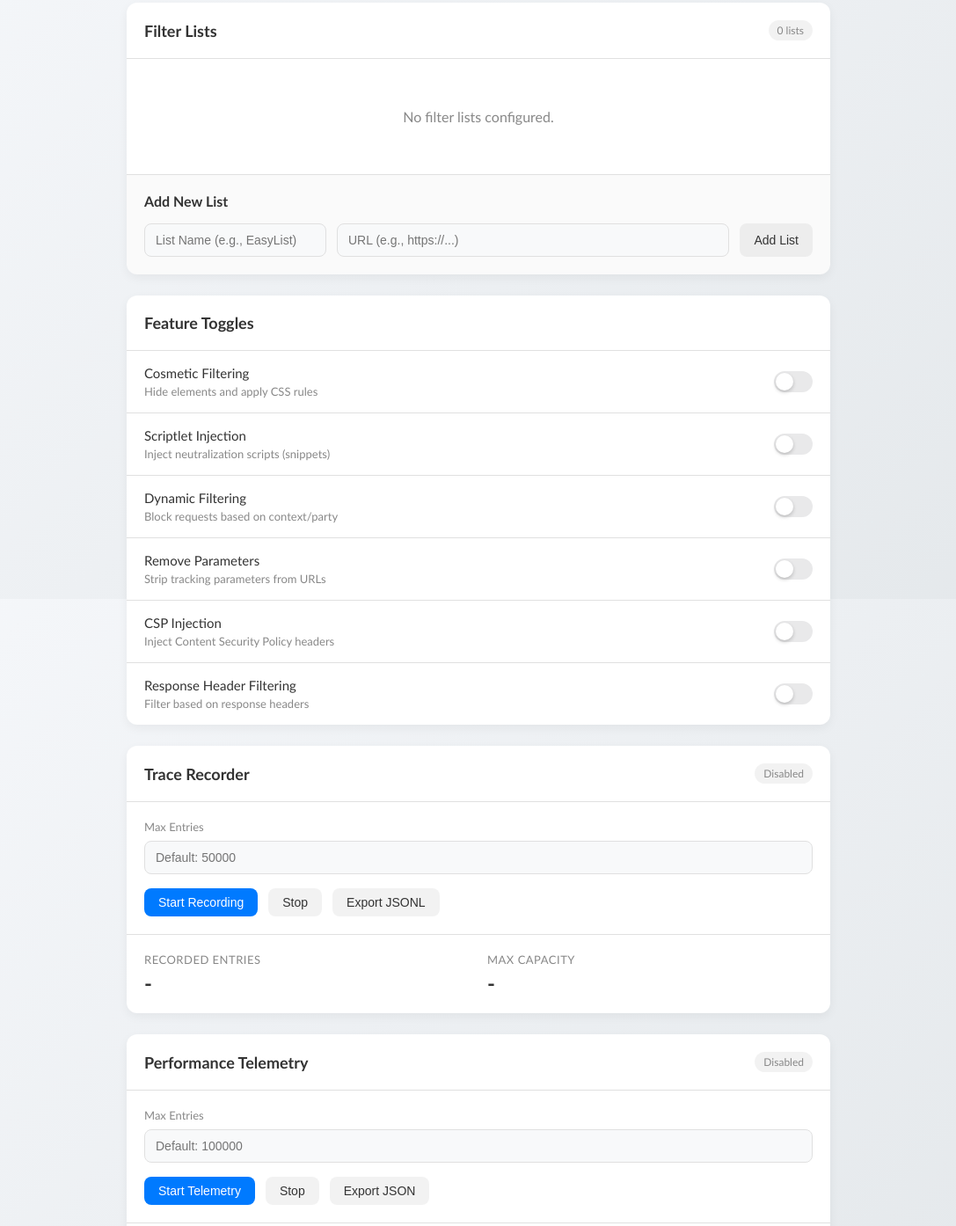
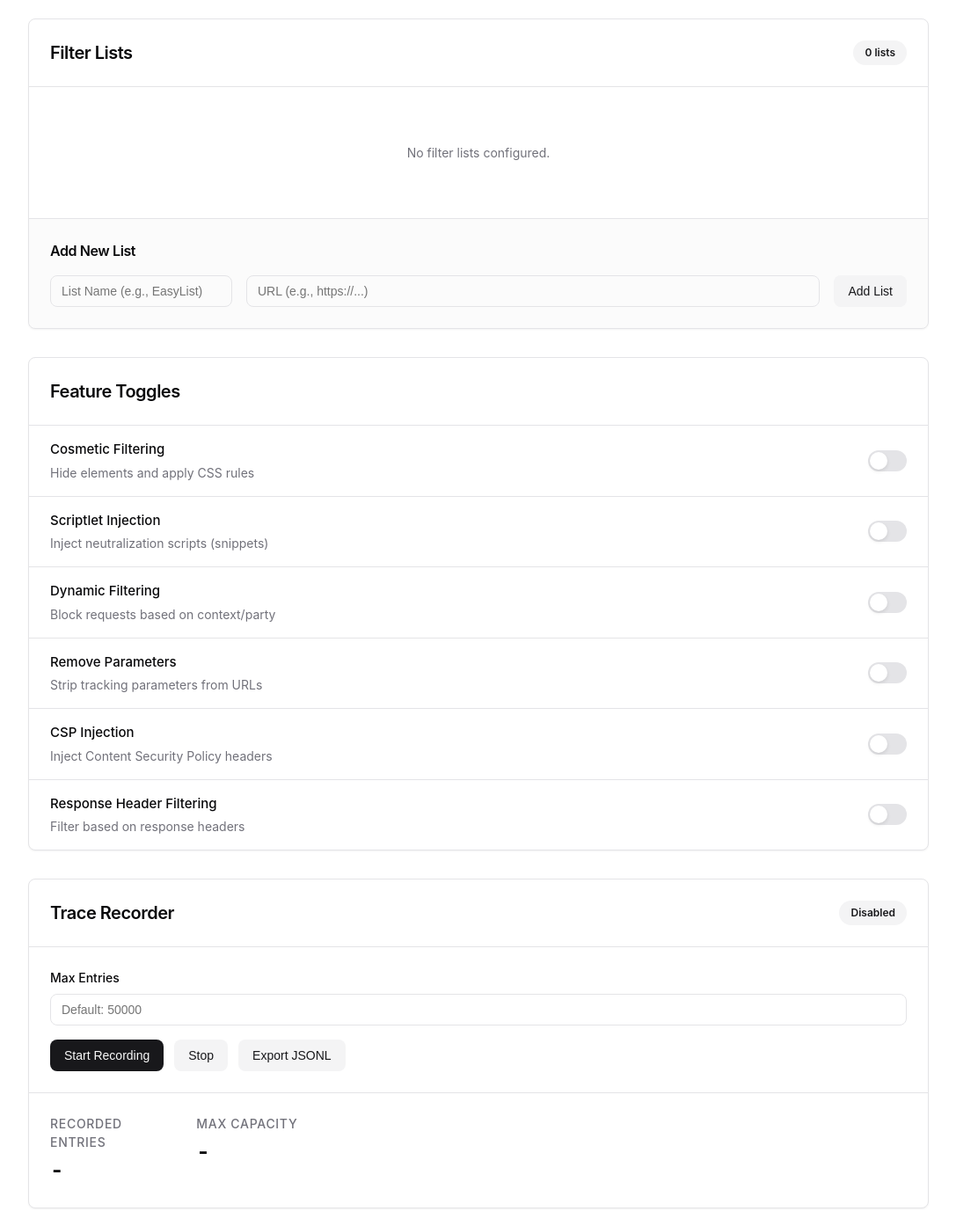
Before and after one commit to rexbrahh/betterblocker, a browser extension: page extension/options/options.html in a window 1280 px wide. Shown: the part 119-1513 px from the top of the page at 88% size, without its empty margins (96-1183 px from the left). Drawn offline with Linux system fonts and the light colour scheme; files whose address does not match are found by name; a web font is replaced by a local one.

Commit message:
fix: auto-compile snapshot and restyle settings

```diff
--- a/extension/options/options.css
+++ b/extension/options/options.css
@@ -1,118 +1,206 @@
 :root {
-  --bg-color: #f8f9fa;
-  --text-color: #333333;
-  --card-bg: #ffffff;
-  --accent-color: #007aff;
-  --danger-color: #ff3b30;
-  --success-color: #34c759;
-  --warning-color: #ffcc00;
-  --text-secondary: #888888;
-  --border-color: #e0e0e0;
-  --border-radius: 12px;
-  --spacing: 16px;
-  --input-bg: #f8f9fa;
-  --shadow: 0 4px 12px rgba(0,0,0,0.05);
-  --font-main: "Gill Sans", "Gill Sans MT", Calibri, "Trebuchet MS", sans-serif;
-  --bg-gradient: linear-gradient(135deg, #f5f7fa 0%, #e4e8eb 100%);
+  --background: 0 0% 100%;
+  --foreground: 240 10% 3.9%;
+  --card: 0 0% 100%;
+  --card-foreground: 240 10% 3.9%;
+  --popover: 0 0% 100%;
+  --popover-foreground: 240 10% 3.9%;
+  --primary: 240 5.9% 10%;
+  --primary-foreground: 0 0% 98%;
+  --secondary: 240 4.8% 95.9%;
+  --secondary-foreground: 240 5.9% 10%;
+  --muted: 240 4.8% 95.9%;
+  --muted-foreground: 240 3.8% 46.1%;
+  --accent: 240 4.8% 95.9%;
+  --accent-foreground: 240 5.9% 10%;
+  --destructive: 0 84.2% 60.2%;
+  --destructive-foreground: 0 0% 98%;
+  --border: 240 5.9% 90%;
+  --input: 240 5.9% 90%;
+  --ring: 240 5.9% 10%;
+  --radius: 0.5rem;
+  --font-sans: "Google Sans Flex", "Inter", -apple-system, BlinkMacSystemFont, "Segoe UI", Roboto, "Helvetica Neue", Arial, sans-serif;
 }
 
 @media (prefers-color-scheme: dark) {
   :root {
-    --bg-color: #1c1c1e;
-    --text-color: #ffffff;
-    --card-bg: #2c2c2e;
-    --text-secondary: #a0a0a0;
-    --border-color: #3a3a3c;
-    --input-bg: #1c1c1e;
-    --shadow: 0 4px 12px rgba(0,0,0,0.3);
-    --bg-gradient: linear-gradient(135deg, #1c1c1e 0%, #000000 100%);
+    --background: 240 10% 3.9%;
+    --foreground: 0 0% 98%;
+    --card: 240 10% 3.9%;
+    --card-foreground: 0 0% 98%;
+    --popover: 240 10% 3.9%;
+    --popover-foreground: 0 0% 98%;
+    --primary: 0 0% 98%;
+    --primary-foreground: 240 5.9% 10%;
+    --secondary: 240 3.7% 15.9%;
+    --secondary-foreground: 0 0% 98%;
+    --muted: 240 3.7% 15.9%;
+    --muted-foreground: 240 5% 64.9%;
+    --accent: 240 3.7% 15.9%;
+    --accent-foreground: 0 0% 98%;
+    --destructive: 0 62.8% 30.6%;
+    --destructive-foreground: 0 0% 98%;
+    --border: 240 3.7% 15.9%;
+    --input: 240 3.7% 15.9%;
+    --ring: 240 4.9% 83.9%;
   }
+}
+
+* {
+  box-sizing: border-box;
 }
 
 body {
   margin: 0;
-  padding: 0;
-  font-family: var(--font-main);
-  background-color: var(--bg-color);
-  background-image: var(--bg-gradient);
-  background-attachment: fixed;
-  color: var(--text-color);
-  min-height: 100vh;
+  font-family: var(--font-sans);
+  background-color: hsl(var(--background));
+  color: hsl(var(--foreground));
+  -webkit-font-smoothing: antialiased;
+  padding: 2rem;
+  line-height: 1.5;
+}
+
+h1, h2, h3, h4, h5, h6 {
+  margin: 0;
+  font-weight: 600;
+  letter-spacing: -0.025em;
+}
+
+h1 {
+  font-size: 1.875rem;
+  line-height: 2.25rem;
+}
+
+h2 {
+  font-size: 1.25rem;
+  line-height: 1.75rem;
+}
+
+p {
+  margin: 0;
+}
+
+.subtitle {
+  color: hsl(var(--muted-foreground));
+  font-size: 1rem;
+  margin-top: 0.5rem;
 }
 
 .container {
-  max-width: 800px;
+  max-width: 64rem;
   margin: 0 auto;
-  padding: 40px 20px;
+  padding: 0;
 }
 
 header {
-  display: flex;
-  justify-content: space-between;
-  align-items: center;
-  margin-bottom: 32px;
-}
-
-h1 {
-  font-size: 24px;
-  margin: 0 0 4px 0;
-  font-weight: 700;
-}
-
-.subtitle {
-  margin: 0;
-  color: var(--text-secondary);
-  font-size: 14px;
-}
-
-.card {
-  background-color: var(--card-bg);
-  border-radius: var(--border-radius);
-  box-shadow: var(--shadow);
-  margin-bottom: 24px;
-  overflow: hidden;
-}
-
-.card-header {
-  padding: 20px;
-  border-bottom: 1px solid var(--border-color);
+  margin-bottom: 2.5rem;
   display: flex;
   justify-content: space-between;
   align-items: center;
 }
 
-.card-header h2 {
-  margin: 0;
-  font-size: 18px;
-  font-weight: 600;
+.header-actions {
+  display: flex;
+  align-items: center;
 }
 
-.badge {
-  background: rgba(0,0,0,0.05);
-  padding: 4px 10px;
-  border-radius: 12px;
-  font-size: 12px;
-  font-weight: 500;
-  color: var(--text-secondary);
+.card {
+  border-radius: var(--radius);
+  border: 1px solid hsl(var(--border));
+  background-color: hsl(var(--card));
+  color: hsl(var(--card-foreground));
+  box-shadow: 0 1px 2px 0 rgba(0, 0, 0, 0.05);
+  margin-bottom: 2rem;
+  overflow: hidden;
 }
 
-@media (prefers-color-scheme: dark) {
-  .badge {
-    background: rgba(255,255,255,0.1);
-  }
+.card-header {
+  display: flex;
+  flex-direction: row;
+  align-items: center;
+  justify-content: space-between;
+  padding: 1.5rem;
+  border-bottom: 1px solid hsl(var(--border));
 }
 
 .card-body {
   padding: 0;
 }
 
+.card-footer {
+  display: flex;
+  flex-direction: column;
+  padding: 1.5rem;
+  border-top: 1px solid hsl(var(--border));
+  background-color: hsl(var(--muted) / 0.4);
+}
+
+.card-footer h3 {
+  margin-bottom: 1rem;
+  font-size: 1rem;
+}
+
+.trace-controls {
+  padding: 1.5rem;
+  border-bottom: 1px solid hsl(var(--border));
+}
+
+.stats-grid {
+    padding: 1.5rem;
+    display: grid;
+    grid-template-columns: repeat(auto-fill, minmax(140px, 1fr));
+    gap: 1.5rem;
+}
+
+.stat-item {
+    display: flex;
+    flex-direction: column;
+    gap: 0.25rem;
+}
+
+.stat-label {
+    font-size: 0.875rem;
+    font-weight: 500;
+    color: hsl(var(--muted-foreground));
+    text-transform: uppercase;
+    letter-spacing: 0.05em;
+}
+
+.stat-value {
+    font-size: 1.5rem;
+    font-weight: 700;
+    letter-spacing: -0.025em;
+    font-variant-numeric: tabular-nums;
+}
+
+.section-divider {
+  padding: 1rem 1.5rem 0 1.5rem;
+}
+
+.section-divider.border-top {
+  border-top: 1px solid hsl(var(--border));
+  padding-top: 1.5rem;
+}
+
+.section-title {
+  font-size: 0.75rem;
+  color: hsl(var(--muted-foreground));
+  text-transform: uppercase;
+  letter-spacing: 0.05em;
+}
+
 .filter-list-item {
-  padding: 16px 20px;
-  border-bottom: 1px solid var(--border-color);
     display: flex;
     align-items: center;
     justify-content: space-between;
+    padding: 1rem 1.5rem;
+    border-bottom: 1px solid hsl(var(--border));
+    background-color: transparent;
     transition: background-color 0.2s;
+}
+
+.filter-list-item:hover {
+    background-color: hsl(var(--muted) / 0.5);
 }
 
 .filter-list-item:last-child {
@@ -120,140 +208,218 @@ h1 {
 }
 
 .filter-info {
-  flex: 1;
+    display: flex;
+    flex-direction: column;
+    gap: 0.25rem;
 }
 
 .filter-name {
     font-weight: 600;
-  margin-bottom: 4px;
-  display: block;
+    font-size: 0.9375rem;
 }
 
 .filter-url {
-  font-size: 12px;
-  color: var(--text-secondary);
-  display: block;
-  margin-bottom: 4px;
+    font-size: 0.8125rem;
+    color: hsl(var(--muted-foreground));
+    font-family: monospace;
 }
 
 .filter-meta {
-  font-size: 11px;
-  color: var(--text-secondary);
     display: flex;
-  gap: 12px;
+    gap: 1rem;
+    font-size: 0.75rem;
+    color: hsl(var(--muted-foreground));
+    margin-top: 0.25rem;
+}
+
+.filter-meta span, .filter-meta a {
+    display: inline-flex;
+    align-items: center;
+    color: inherit;
+    text-decoration: none;
+}
+
+.filter-meta a:hover {
+    text-decoration: underline;
 }
 
 .filter-actions {
     display: flex;
     align-items: center;
-  gap: 12px;
+    gap: 1rem;
+}
+
+.settings-list {
+    display: flex;
+    flex-direction: column;
+}
+
+.settings-item {
+    display: flex;
+    align-items: center;
+    justify-content: space-between;
+    padding: 1rem 1.5rem;
+    border-bottom: 1px solid hsl(var(--border));
+}
+
+.settings-item:last-child {
+    border-bottom: none;
+}
+
+.settings-info {
+    display: flex;
+    flex-direction: column;
+    gap: 0.25rem;
+}
+
+.settings-label {
+    font-weight: 500;
+    font-size: 0.9375rem;
+}
+
+.settings-desc {
+    font-size: 0.875rem;
+    color: hsl(var(--muted-foreground));
 }
 
 .btn {
+    display: inline-flex;
+    align-items: center;
+    justify-content: center;
+    border-radius: var(--radius);
+    font-size: 0.875rem;
+    font-weight: 500;
+    height: 2.25rem;
+    padding: 0 1rem;
+    cursor: pointer;
+    transition: all 0.15s ease;
     border: none;
-  border-radius: 8px;
-  padding: 8px 16px;
-  font-size: 14px;
-  font-weight: 500;
-  cursor: pointer;
-  transition: all 0.2s;
-  display: flex;
-  align-items: center;
-  gap: 6px;
+    outline: none;
+    white-space: nowrap;
+}
+
+.btn:focus-visible {
+    outline: 2px solid hsl(var(--ring));
+    outline-offset: 2px;
+}
+
+.btn:disabled {
+    pointer-events: none;
+    opacity: 0.5;
+}
+
+.btn .icon {
+    margin-right: 0.5rem;
+    font-size: 1.1em;
 }
 
 .btn.primary {
-  background-color: var(--accent-color);
-  color: white;
+    background-color: hsl(var(--primary));
+    color: hsl(var(--primary-foreground));
 }
 
 .btn.primary:hover {
-  opacity: 0.9;
+    background-color: hsl(var(--primary) / 0.9);
 }
 
 .btn.secondary {
-  background-color: rgba(0,0,0,0.05);
-  color: var(--text-color);
-}
-
-@media (prefers-color-scheme: dark) {
-  .btn.secondary {
-    background-color: rgba(255,255,255,0.1);
-  }
+    background-color: hsl(var(--secondary));
+    color: hsl(var(--secondary-foreground));
 }
 
 .btn.secondary:hover {
-  background-color: rgba(0,0,0,0.1);
-}
-
-@media (prefers-color-scheme: dark) {
-  .btn.secondary:hover {
-    background-color: rgba(255,255,255,0.15);
-  }
+    background-color: hsl(var(--secondary) / 0.8);
 }
 
 .btn.danger-text {
-  background: transparent;
-  color: var(--danger-color);
-  padding: 8px;
+    background-color: transparent;
+    color: hsl(var(--destructive));
+    padding: 0.5rem;
+    height: auto;
 }
 
 .btn.danger-text:hover {
-  background-color: rgba(255, 59, 48, 0.1);
+    background-color: hsl(var(--destructive) / 0.1);
 }
 
-.card-footer {
-  padding: 20px;
-  background-color: rgba(0,0,0,0.02);
-  border-top: 1px solid var(--border-color);
+.button-group {
+    display: flex;
+    gap: 0.75rem;
+    flex-wrap: wrap;
 }
 
-.card-footer h3 {
-  margin: 0 0 16px 0;
-  font-size: 16px;
-  font-weight: 600;
+input[type="text"],
+input[type="url"],
+input[type="number"] {
+    display: flex;
+    height: 2.25rem;
+    width: 100%;
+    border-radius: var(--radius);
+    border: 1px solid hsl(var(--input));
+    background-color: transparent;
+    padding: 0.25rem 0.75rem;
+    font-size: 0.875rem;
+    color: hsl(var(--foreground));
+    transition: box-shadow 0.1s;
+    outline: none;
 }
 
-.add-list-form {
-  display: flex;
-  gap: 12px;
-  flex-wrap: wrap;
+input:focus {
+    outline: none;
+    box-shadow: 0 0 0 2px hsl(var(--ring));
+    border-color: hsl(var(--ring));
 }
 
 .form-group {
     display: flex;
     flex-direction: column;
+    gap: 0.5rem;
+    margin-bottom: 1rem;
+}
+
+.form-group:last-child {
+    margin-bottom: 0;
+}
+
+.form-group label {
+    font-size: 0.875rem;
+    font-weight: 500;
+    color: hsl(var(--foreground));
+}
+
+.add-list-form {
+    display: flex;
+    gap: 1rem;
+    align-items: flex-end;
+    flex-wrap: wrap;
+}
+
+.add-list-form .form-group {
+    margin-bottom: 0;
 }
 
 .flex-grow {
     flex-grow: 1;
 }
 
-input[type="text"],
-input[type="url"] {
-  padding: 10px 12px;
-  border-radius: 8px;
-  border: 1px solid var(--border-color);
-  background-color: var(--input-bg);
-  color: var(--text-color);
-  font-size: 14px;
-  outline: none;
-  transition: border-color 0.2s;
-  width: 100%;
-  box-sizing: border-box;
+.badge {
+    display: inline-flex;
+    align-items: center;
+    border-radius: 9999px;
+    border: 1px solid transparent;
+    background-color: hsl(var(--secondary));
+    color: hsl(var(--secondary-foreground));
+    padding: 0.25rem 0.75rem;
+    font-size: 0.75rem;
+    font-weight: 600;
 }
 
-input[type="text"]:focus,
-input[type="url"]:focus {
-  border-color: var(--accent-color);
-}
-
-/* Toggle Switch */
 .toggle-switch {
     position: relative;
+    width: 2.75rem;
+    height: 1.5rem;
     display: inline-block;
-  width: 44px;
-  height: 24px;
+    flex-shrink: 0;
 }
 
 .toggle-switch input {
@@ -269,139 +435,39 @@ input[type="url"]:focus {
     left: 0;
     right: 0;
     bottom: 0;
-  background-color: #e9e9ea;
+    background-color: hsl(var(--input));
     transition: .3s;
-  border-radius: 34px;
-}
-
-@media (prefers-color-scheme: dark) {
-  .slider {
-    background-color: #3a3a3c;
-  }
+    border-radius: 9999px;
 }
 
 .slider:before {
     position: absolute;
     content: "";
-  height: 20px;
-  width: 20px;
-  left: 2px;
-  bottom: 2px;
+    height: 1.25rem;
+    width: 1.25rem;
+    left: 0.125rem;
+    bottom: 0.125rem;
     background-color: white;
     transition: .3s cubic-bezier(0.4, 0.0, 0.2, 1);
     border-radius: 50%;
-  box-shadow: 0 2px 4px rgba(0,0,0,0.2);
+    box-shadow: 0 2px 4px rgba(0,0,0,0.1);
 }
 
 input:checked + .slider {
-  background-color: var(--success-color);
+    background-color: hsl(var(--primary));
 }
 
 input:checked + .slider:before {
-  transform: translateX(20px);
+    transform: translateX(1.25rem);
 }
 
 .empty-state {
-  padding: 40px;
+    padding: 4rem 2rem;
     text-align: center;
-  color: var(--text-secondary);
-}
-
-.stats-grid {
-  display: grid;
-  grid-template-columns: repeat(auto-fit, minmax(200px, 1fr));
-  gap: 20px;
-  padding: 20px;
-}
-
-.stat-item {
+    color: hsl(var(--muted-foreground));
+    font-size: 0.875rem;
     display: flex;
     flex-direction: column;
-  align-items: flex-start;
+    align-items: center;
+    justify-content: center;
 }
-
-.stat-label {
-  font-size: 13px;
-  color: var(--text-secondary);
-  margin-bottom: 4px;
-  text-transform: uppercase;
-  letter-spacing: 0.5px;
-}
-
-.stat-value {
-  font-size: 24px;
-  font-weight: 700;
-  font-variant-numeric: tabular-nums;
-}
-
-.trace-controls {
-  padding: 20px;
-  border-bottom: 1px solid var(--border-color);
-  display: flex;
-  flex-direction: column;
-  gap: 16px;
-}
-
-.button-group {
-  display: flex;
-  gap: 12px;
-  flex-wrap: wrap;
-}
-
-.trace-controls label {
-  font-size: 13px;
-  color: var(--text-secondary);
-  margin-bottom: 8px;
-  font-weight: 500;
-  display: block;
-}
-
-.trace-controls input[type="number"] {
-  padding: 10px 12px;
-  border-radius: 8px;
-  border: 1px solid var(--border-color);
-  background-color: var(--input-bg);
-  color: var(--text-color);
-  font-size: 14px;
-  outline: none;
-  transition: border-color 0.2s;
-  width: 100%;
-  box-sizing: border-box;
-}
-
-.trace-controls input[type="number"]:focus {
-  border-color: var(--accent-color);
-}
-
-.settings-list {
-  display: flex;
-  flex-direction: column;
-}
-
-.settings-item {
-  padding: 16px 20px;
-  border-bottom: 1px solid var(--border-color);
-  display: flex;
-  align-items: center;
-  justify-content: space-between;
-}
-
-.settings-item:last-child {
-  border-bottom: none;
-}
-
-.settings-info {
-  display: flex;
-  flex-direction: column;
-  gap: 4px;
-}
-
-.settings-label {
-  font-weight: 500;
-  font-size: 15px;
-}
-
-.settings-desc {
-  font-size: 13px;
-  color: var(--text-secondary);
-}
--- a/extension/options/options.html
+++ b/extension/options/options.html
@@ -4,6 +4,9 @@
   <meta charset="utf-8">
   <meta name="viewport" content="width=device-width, initial-scale=1">
   <title>BetterBlocker Settings</title>
+  <link rel="preconnect" href="https://fonts.googleapis.com">
+  <link rel="preconnect" href="https://fonts.gstatic.com" crossorigin>
+  <link href="https://fonts.googleapis.com/css2?family=Google+Sans+Flex:wght@400;500;600;700&display=swap" rel="stylesheet">
   <link rel="stylesheet" href="options.css">
 </head>
 <body>
@@ -173,8 +176,8 @@
             </div>
           </div>
 
-          <div style="padding: 0 20px; margin-top: 10px;">
-            <h3 style="margin: 0; font-size: 14px; color: var(--text-secondary); text-transform: uppercase;">beforeRequest</h3>
+          <div class="section-divider">
+            <h3 class="section-title">beforeRequest</h3>
           </div>
           <div class="stats-grid">
             <div class="stat-item"><span class="stat-label">Count</span><span class="stat-value" id="perf-br-count">-</span></div>
@@ -185,8 +188,8 @@
             <div class="stat-item"><span class="stat-label">Max (µs)</span><span class="stat-value" id="perf-br-max">-</span></div>
           </div>
 
-          <div style="padding: 0 20px; border-top: 1px solid var(--border-color); padding-top: 20px;">
-            <h3 style="margin: 0; font-size: 14px; color: var(--text-secondary); text-transform: uppercase;">headersReceived</h3>
+          <div class="section-divider border-top">
+            <h3 class="section-title">headersReceived</h3>
           </div>
           <div class="stats-grid">
             <div class="stat-item"><span class="stat-label">Count</span><span class="stat-value" id="perf-hr-count">-</span></div>
```
Also changed, not shown: src/bg/main.ts (+45 -5 lines). Lines whose indentation alone changed are shown as unchanged.
